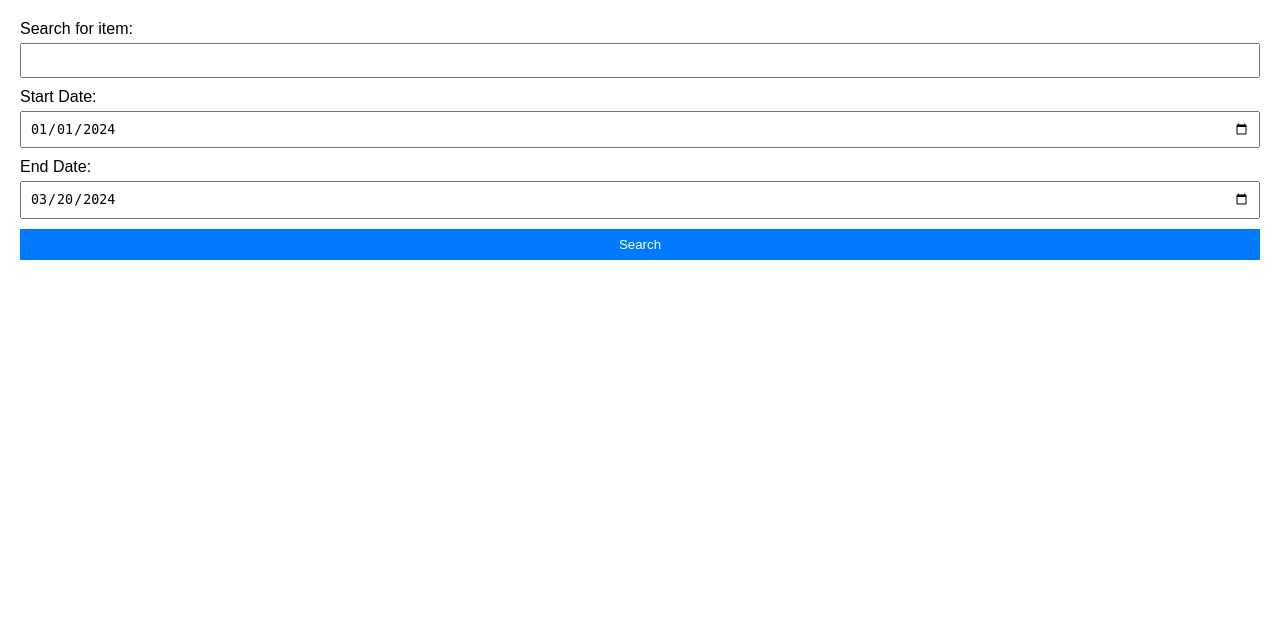
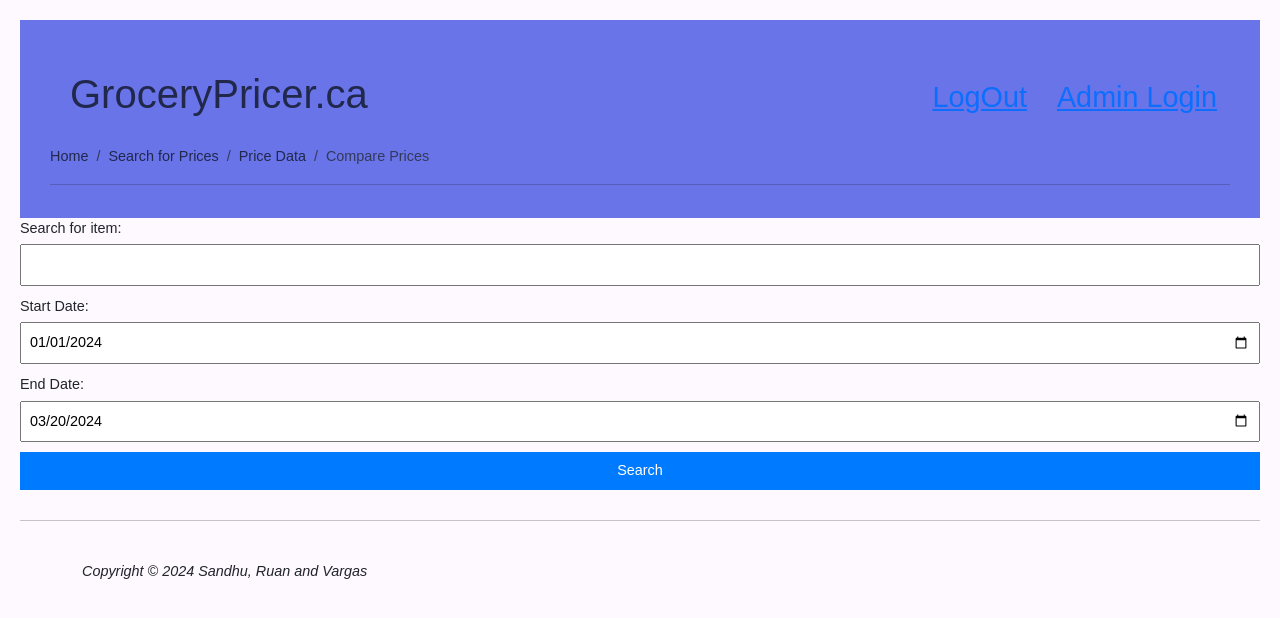
Before and after one commit to ec-vargas/COSC360Project, a PHP site: page /php/compare_prices.php in a window 1280 px wide. Shown: the top 618 px of the page. Run offline with PHP 8.4, Linux system fonts and the light colour scheme.

Commit message:
Added headers and footers to all search store pages, fixed broken links

```diff
--- a/Project Deliverable 3/css/style.css
+++ b/Project Deliverable 3/css/style.css
@@ -200,3 +200,7 @@ hr {
 #find-items-form {
     padding: 10px;
 }
+
+btn-link {
+    color: black;
+}
--- a/Project Deliverable 3/php/compare_prices.php
+++ b/Project Deliverable 3/php/compare_prices.php
@@ -1,48 +1,5 @@
 <?php include 'dbconnection.php'; ?>
 
-<?php
-$storesData = [];
-if (isset($_POST['search'])) {
-    $searchKeyword = $_POST['searchKeyword'];
-    $startDate = $_POST['startDate'];
-    $endDate = $_POST['endDate'];
-
-    $query = "SELECT P.ProductID, Pr.PriceID, Pr.StoreID, Pr.Price, Pr.PriceDate, S.StoreName
-            FROM Prices Pr
-            INNER JOIN Products P ON Pr.ProductID = P.ProductID
-            INNER JOIN Stores S ON Pr.StoreID = S.StoreID
-            WHERE P.ProductName = ?
-            AND Pr.PriceDate BETWEEN ? AND ?";
-
-    $statement = mysqli_prepare($connection, $query);
-    mysqli_stmt_bind_param($statement, "sss", $searchKeyword, $startDate, $endDate);
-    mysqli_stmt_execute($statement);
-    $result = mysqli_stmt_get_result($statement);
-    $prices = mysqli_fetch_all($result, MYSQLI_ASSOC);
-
-
-    foreach ($prices as $price) {
-        $storeID = $price['StoreID'];
-        $storeName = $price['StoreName'];
-        $storesData[$storeID]['labels'][] = $price['PriceDate'];
-        $storesData[$storeID]['data'][] = $price['Price'];
-        $storesData[$storeID]['name'] = $storeName;
-    }
-
-    if (count($prices) > 0) {
-        echo "<h2>Price Data for Product '$searchKeyword' from $startDate to $endDate</h2>";
-
-        foreach ($storesData as $storeID => $storeData) {
-            echo "<div class='store-price-info'>";
-            echo "<h3>Store Name: {$storeData['name']}</h3>";
-            echo "<canvas id='priceChart$storeID'></canvas>";
-            echo "</div>";
-        }
-    } else {
-        echo "No price data found for Product '$searchKeyword' within the specified date range.";
-    }
-}
-?>
 
 <!DOCTYPE html>
 <html lang="en">
@@ -50,6 +7,14 @@ if (isset($_POST['search'])) {
     <meta charset="UTF-8">
     <meta name="viewport" content="width=device-width, initial-scale=1.0">
     <title>Price Data Page</title>
+    <link rel="stylesheet" href="../css/reset.css" />
+
+    <script defer src="https://cdn.jsdelivr.net/npm/bootstrap@5.3.3/dist/js/bootstrap.bundle.min.js"
+        integrity="sha384-YvpcrYf0tY3lHB60NNkmXc5s9fDVZLESaAA55NDzOxhy9GkcIdslK1eN7N6jIeHz"
+        crossorigin="anonymous"></script>
+    <link href="https://cdn.jsdelivr.net/npm/bootstrap@5.3.3/dist/css/bootstrap.min.css" rel="stylesheet"
+        integrity="sha384-QWTKZyjpPEjISv5WaRU9OFeRpok6YctnYmDr5pNlyT2bRjXh0JMhjY6hW+ALEwIH" crossorigin="anonymous">
+    <link rel="stylesheet" href="../css/style.css" />
     <script src="https://cdn.jsdelivr.net/npm/chart.js"></script>
     <style>
         body {
@@ -105,6 +70,24 @@ if (isset($_POST['search'])) {
     </style>
 </head>
 <body>
+<div class="container-fluid-2">
+        <div class="d-flex justify-content-between align-items-center">
+            <h1><a href="../home.html">GroceryPricer.ca</a></h1>
+            <div class="header2">
+                <a href="logout.php" class="btn btn-link" style="font-size: 2em;">LogOut</a>
+                <a href="adminLogin.html" class="btn btn-link" style="font-size: 2em;">Admin Login</a>
+            </div>
+        </div>
+        <nav aria-label="breadcrumb">
+            <ol class="breadcrumb">
+            <li class="breadcrumb-item"><a href="../home.html">Home</a></li>
+                <li class="breadcrumb-item"><a href="../searchStores.php">Search for Prices</a></li>
+                <li class="breadcrumb-item"><a href="price_data_page.php">Price Data</a></li>
+                <li class="breadcrumb-item active" aria-current="page">Compare Prices</li>
+            </ol>
+        </nav>
+        <hr>
+    </div>
 <form method="post" action="">
     <label for="searchKeyword">Search for item:</label>
     <input type="text" name="searchKeyword" id="searchKeyword" required>
@@ -114,7 +97,49 @@ if (isset($_POST['search'])) {
     <input type="date" name="endDate" id="endDate" value="2024-03-20" required>
     <button type="submit" name="search">Search</button>
 </form>
+<?php
+$storesData = [];
+if (isset($_POST['search'])) {
+    $searchKeyword = $_POST['searchKeyword'];
+    $startDate = $_POST['startDate'];
+    $endDate = $_POST['endDate'];
 
+    $query = "SELECT P.ProductID, Pr.PriceID, Pr.StoreID, Pr.Price, Pr.PriceDate, S.StoreName
+            FROM Prices Pr
+            INNER JOIN Products P ON Pr.ProductID = P.ProductID
+            INNER JOIN Stores S ON Pr.StoreID = S.StoreID
+            WHERE P.ProductName = ?
+            AND Pr.PriceDate BETWEEN ? AND ?";
+
+    $statement = mysqli_prepare($connection, $query);
+    mysqli_stmt_bind_param($statement, "sss", $searchKeyword, $startDate, $endDate);
+    mysqli_stmt_execute($statement);
+    $result = mysqli_stmt_get_result($statement);
+    $prices = mysqli_fetch_all($result, MYSQLI_ASSOC);
+
+
+    foreach ($prices as $price) {
+        $storeID = $price['StoreID'];
+        $storeName = $price['StoreName'];
+        $storesData[$storeID]['labels'][] = $price['PriceDate'];
+        $storesData[$storeID]['data'][] = $price['Price'];
+        $storesData[$storeID]['name'] = $storeName;
+    }
+
+    if (count($prices) > 0) {
+        echo "<h2>Price Data for Product '$searchKeyword' from $startDate to $endDate</h2>";
+
+        foreach ($storesData as $storeID => $storeData) {
+            echo "<div class='store-price-info'>";
+            echo "<h3>Store Name: {$storeData['name']}</h3>";
+            echo "<canvas id='priceChart$storeID'></canvas>";
+            echo "</div>";
+        }
+    } else {
+        echo "No price data found for Product '$searchKeyword' within the specified date range.";
+    }
+}
+?>
 <?php
 foreach ($storesData as $storeID => $storeData) {
     echo "<script>
@@ -144,5 +169,9 @@ foreach ($storesData as $storeID => $storeData) {
     </script>";
 }
 ?>
+    <hr>
+    <footer>
+        <p><i>Copyright &#169; 2024 Sandhu, Ruan and Vargas </i></p>
+    </footer>
 </body>
 </html>
```
Also changed, not shown: Project Deliverable 3/php/price_data_page.php (+28 -0 lines), Project Deliverable 3/searchStores.php (+20 -0 lines).
